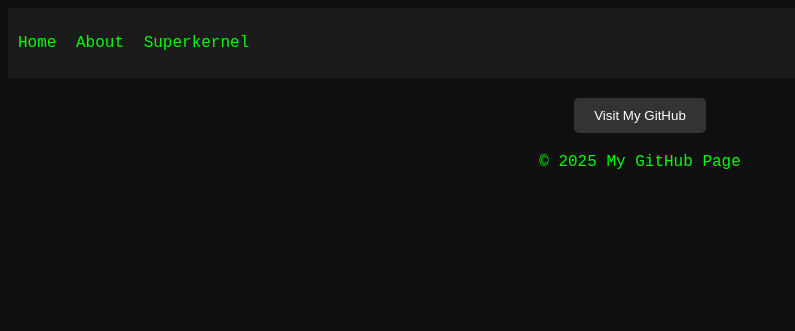
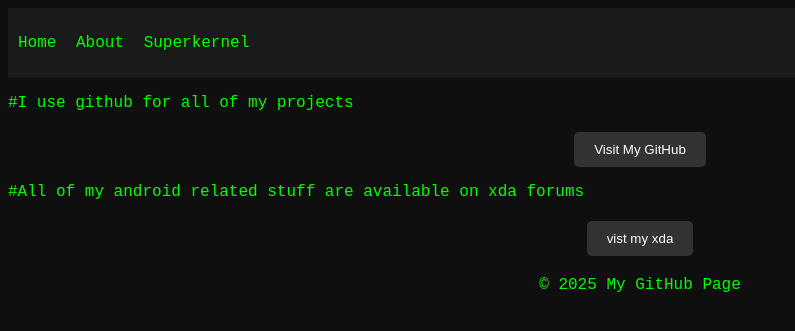
Before and after one commit to asmalldev-here/asmalldev-here.github.io, a Jekyll site: the page built from about.md, in a window 1280 px wide. Shown: the top 331 px of the page, without its empty margins (0-795 px from the left). Built offline with Jekyll 4.4.1, drawn with Linux system fonts in a browser that asks for light colours; our own code applies the rules of GitHub Pages for plain Markdown files.

Commit message:
Update about.md

```diff
--- a/about.md
+++ b/about.md
@@ -1,4 +1,11 @@
+#I use github for all of my projects
 <!-- Button to open GitHub profile -->
 <div style="text-align: center; margin-top: 20px;">
     <button style="background-color: #333; color: white; padding: 10px 20px; border: none; border-radius: 5px; cursor: pointer;" onclick="window.open('https://github.com/asmalldev-here', '_blank')">Visit My GitHub</button>
 </div>
+
+#All of my android related stuff are available on xda forums
+<!-- Button to open xda profile -->
+<div style="text-align: center; margin-top: 20px;">
+    <button style="background-color: #333; color: white; padding: 10px 20px; border: none; border-radius: 5px; cursor: pointer;" onclick="window.open('https://xdaforums.com/m/asmalldev1.13017480/', '_blank')">vist my xda</button>
+</div>
```
